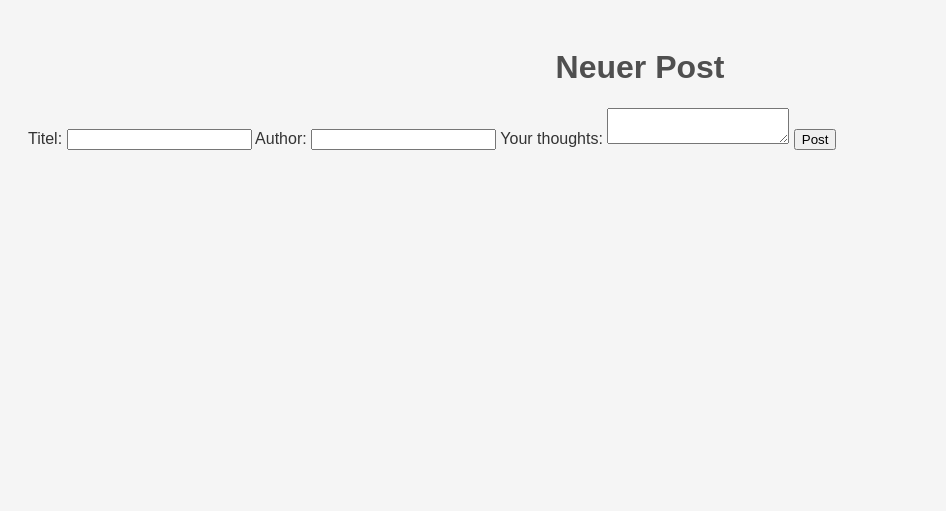
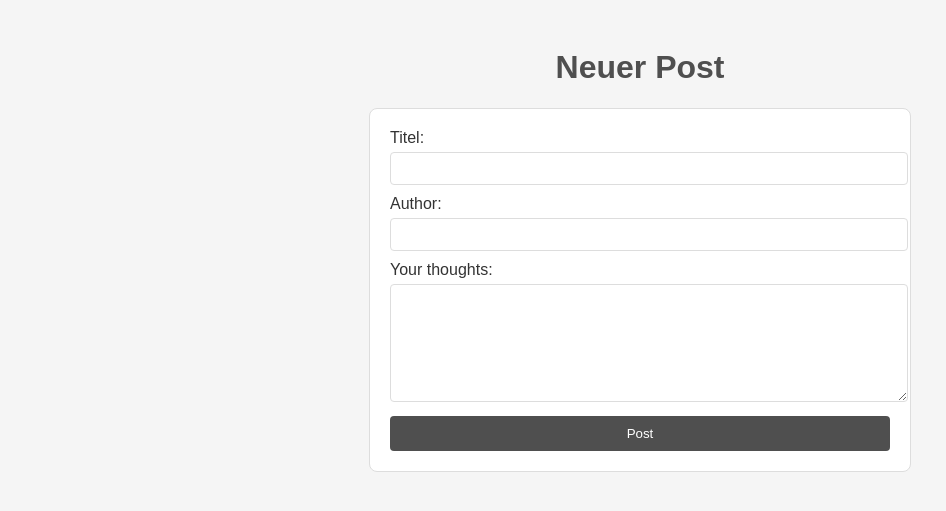
Before and after one commit to Felipe1114/Flask_blog, a Flask app: page /add in a window 1280 px wide. Shown: the top 511 px of the page, without its empty margins (0-946 px from the left). Run offline with Flask 3, Linux system fonts and the light colour scheme.

Commit message:
style sheet für new_post.html angepasst

```diff
--- a/static/style.css
+++ b/static/style.css
@@ -25,3 +25,47 @@ h1 {
 .post p {
     margin: 10px 0;
 }
+
+
+
+textarea {
+    width: 100%;
+    min-height: 100px;
+    resize: vertical;
+    font-family: Arial, sans-serif;
+    padding: 10px;
+    border: 1px solid #DDD;
+    border-radius: 4px;
+}
+
+.form-container {
+    background-color: #FFF;
+    padding: 20px;
+    border: 1px solid #DDD;
+    border-radius: 8px;
+    max-width: 500px;
+    margin: auto;
+}
+
+input, textarea {
+    width: 100%;
+    padding: 8px;
+    margin: 5px 0 10px 0;
+    border: 1px solid #DDD;
+    border-radius: 4px;
+}
+
+button {
+    display: block;
+    width: 100%;
+    padding: 10px;
+    background-color: #4F4F4F;
+    color: white;
+    border: none;
+    border-radius: 4px;
+    cursor: pointer;
+}
+
+button:hover {
+    background-color: #333;
+}
```
